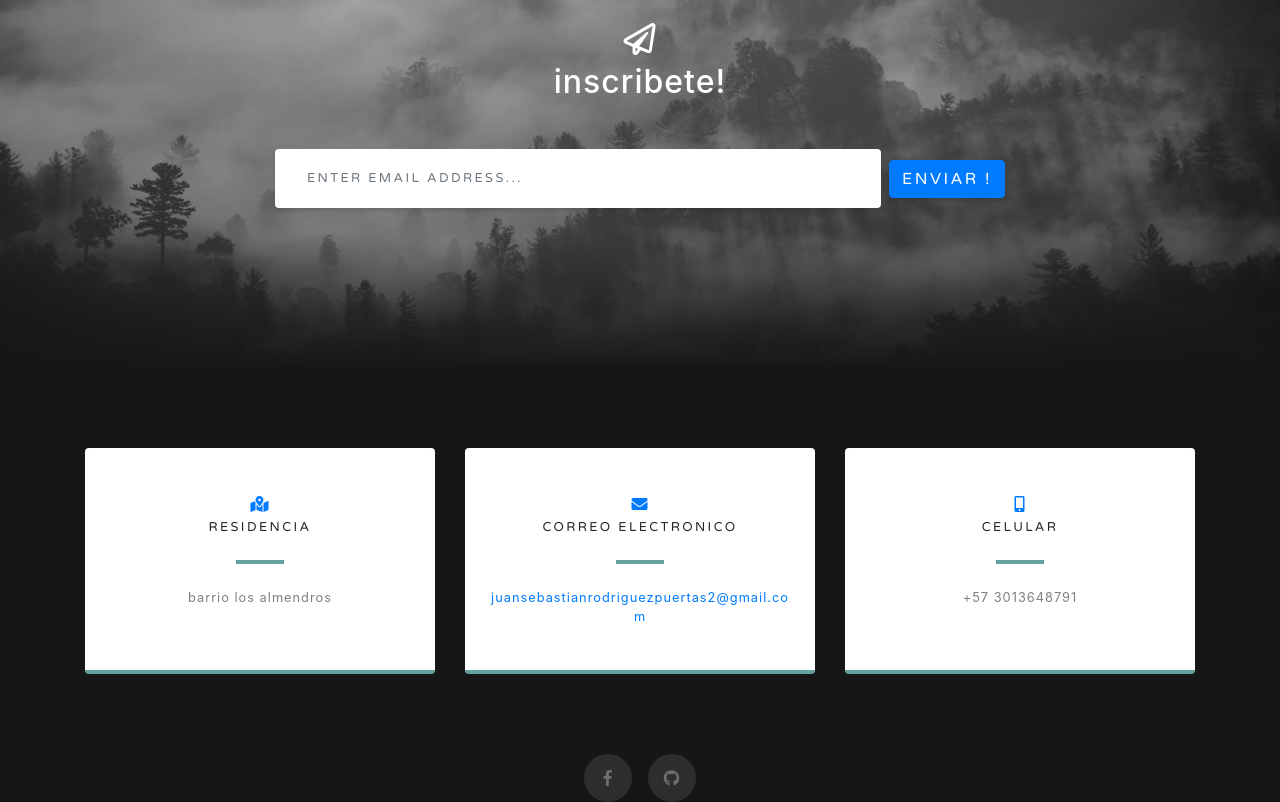
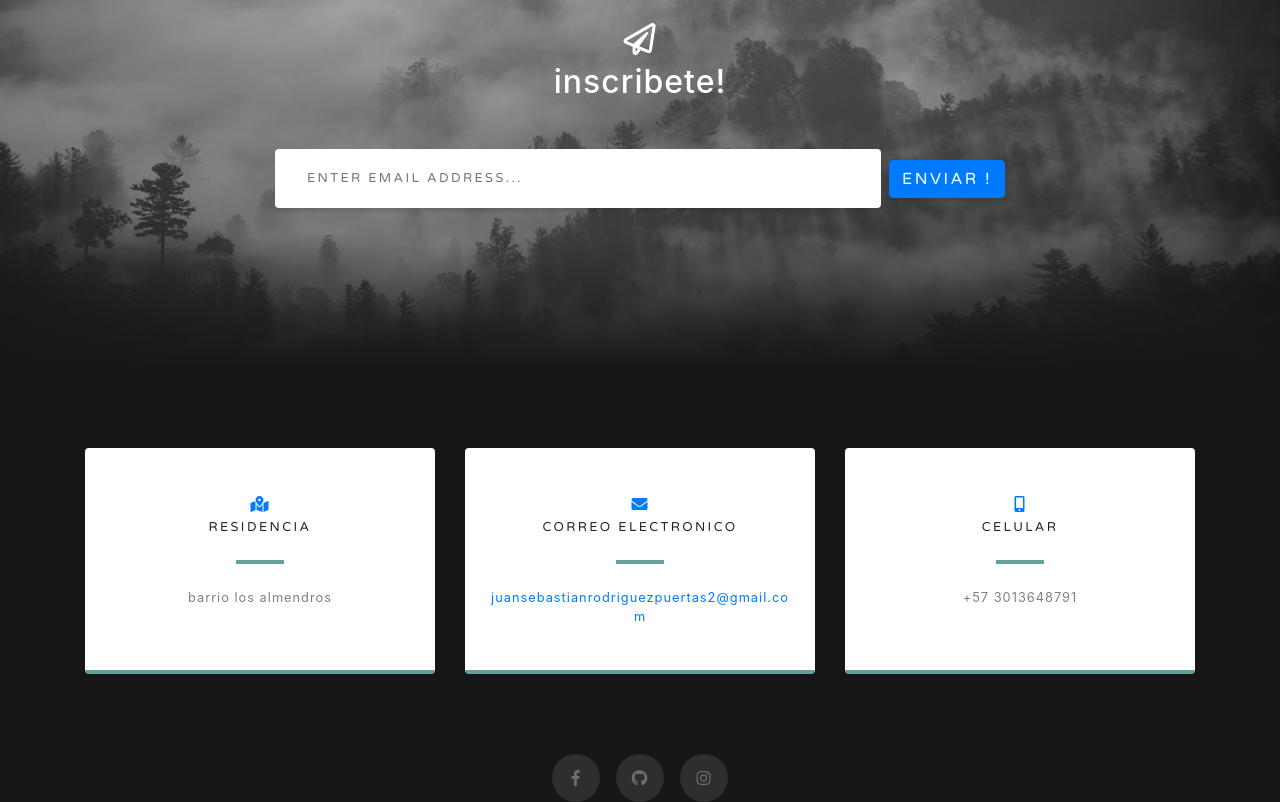
Before and after one commit to juanse31/juanse31.github.io, a website with bundled scripts: page index.html in a window 1280 px wide. Shown: the part 3586-4388 px from the top of the page. Built offline with nearby package versions, Linux system fonts and the light colour scheme.

Commit message:
jsjsjj
,as

```diff
--- a/index.html
+++ b/index.html
@@ -225,6 +225,9 @@
         <a href="https://github.com/juanse31" class="mx-2">
           <i class="fab fa-github"></i>
         </a>
+        <a href="https://www.instagram.com/juansebas_31/saved/?hl=es-la" class="mx-2">
+          <i class="fab fa-instagram"></i>
+        </a>
       </div>
 
     </div>
```
